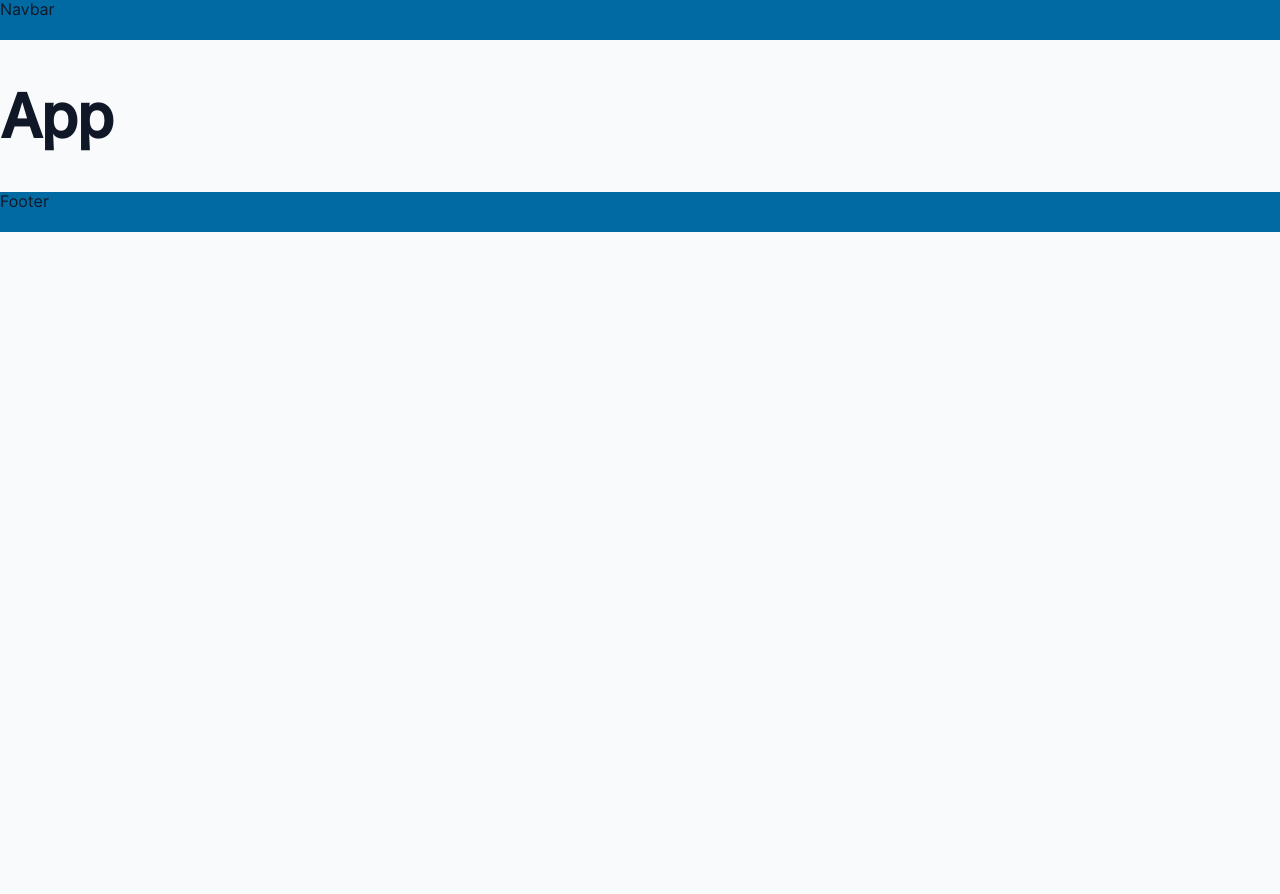
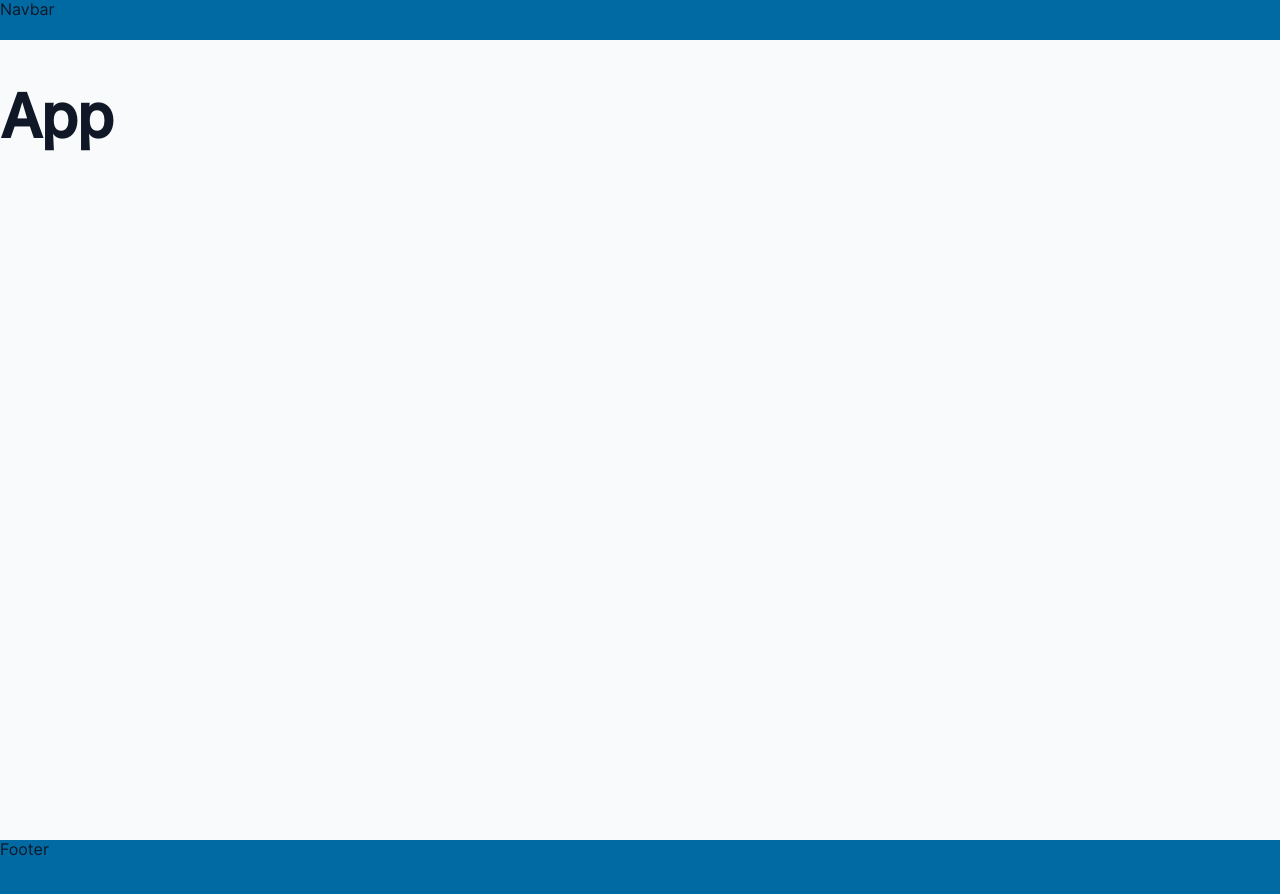
Before and after one commit to RunyShark/TodoList, a React (Vite) app in the folder frontend/: page / in a window 1280 px wide. Shown: the top 894 px of the page. Before the commit the page ends 800 px from the top, so only its background shows below. Built offline with nearby package versions, Linux system fonts and the light colour scheme.

Commit message:
STYLE MainLayout

```diff
--- a/frontend/src/components/Template/Layout/MainLayout.tsx
+++ b/frontend/src/components/Template/Layout/MainLayout.tsx
@@ -9,7 +9,7 @@ interface MainLayout {
 export const MainLayout: FC<MainLayout> = ({ children }) => (
   <div>
     <Navbar />
-    <div className="spacing">{children}</div>
+    <div className="spacing mainLayout">{children}</div>
     <Footer />
   </div>
 );
--- a/frontend/src/style/components/Organisms/_footer.scss
+++ b/frontend/src/style/components/Organisms/_footer.scss
@@ -4,5 +4,5 @@
 .footer {
   background: var(--footerBackground);
   width: 100%;
-  height: 5vh;
+  height: 10vh;
 }
--- a/frontend/src/style/components/Template/_mainLayout.scss
+++ b/frontend/src/style/components/Template/_mainLayout.scss
@@ -1,3 +1,3 @@
 .mainLayout {
-  background: red;
+  height: calc(100vh - 5vh);
 }
```
